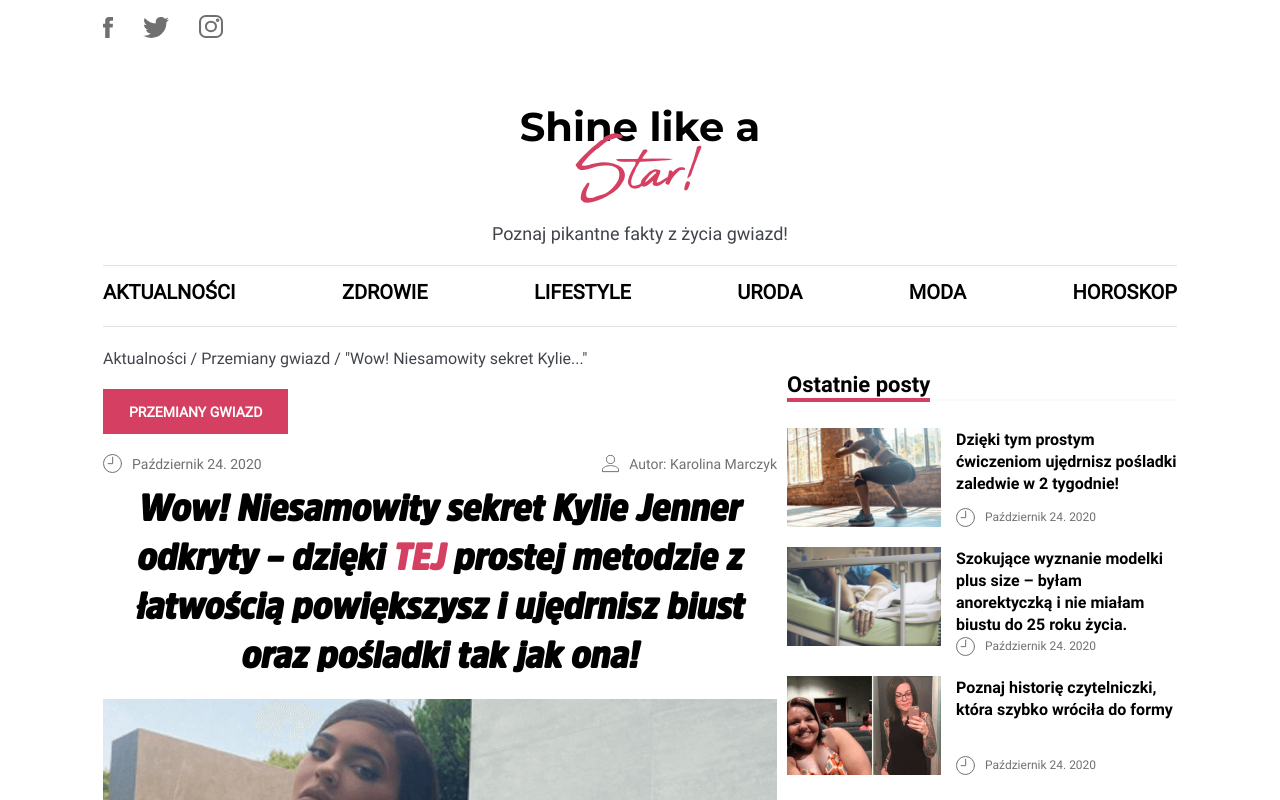
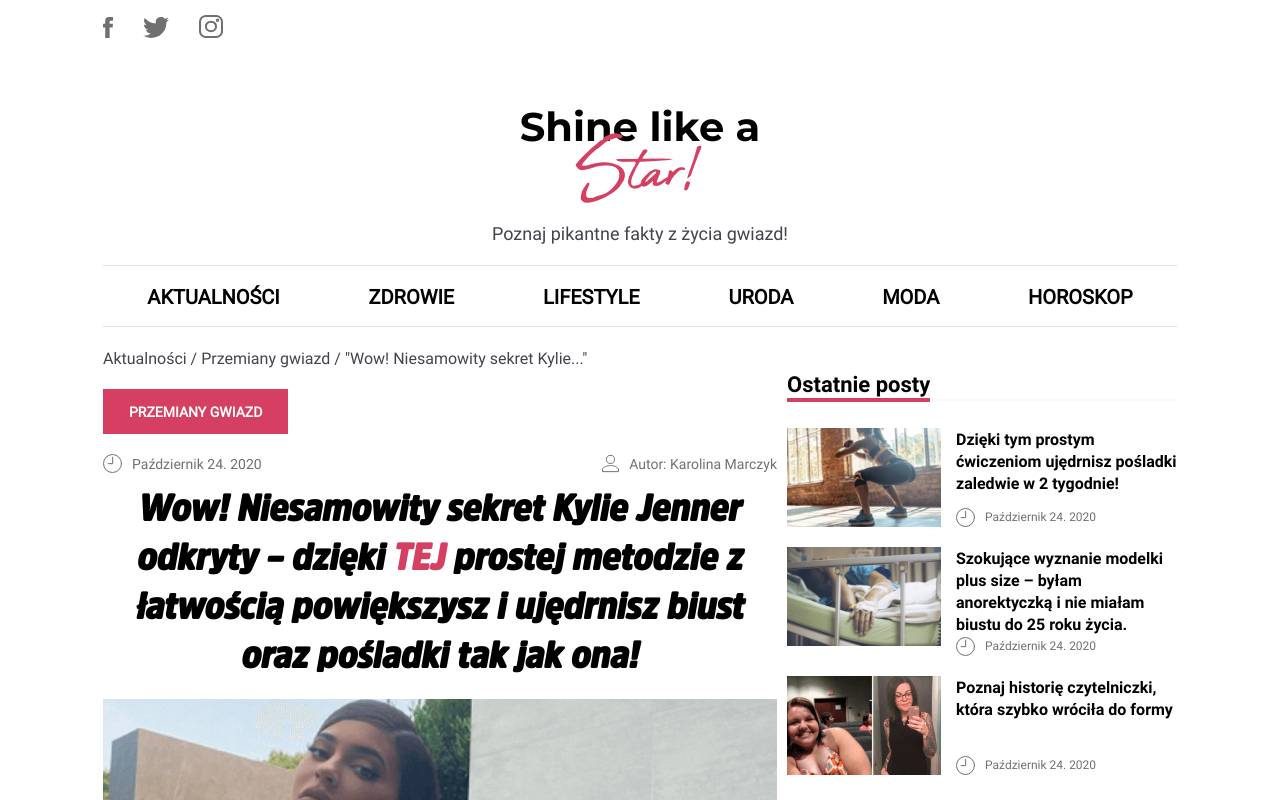
Before and after one commit to YauhenTretsyak/confilogi_pr, a React (Create React App) app: page / in a window 1280 px wide. Shown: the top 800 px of the page. Built offline with nearby package versions, Linux system fonts and the light colour scheme.

Commit message:
fixed navigation style in Header component

```diff
--- a/src/components/Header/_Header.scss
+++ b/src/components/Header/_Header.scss
@@ -58,7 +58,6 @@
     margin-bottom: 1rem;
   }
 
-
   @media only screen and (min-width: 1104px) {
     &_highlight {
       margin-bottom: 0;
@@ -77,10 +76,11 @@
       display: flex;
       height: 6rem;
       align-items: center;
-      justify-content: space-between;
+      justify-content: space-around;
     }
 
     &_navigation_item {
+      margin-bottom: 0;
       font-size: $font_size-20;
     }
 
```
